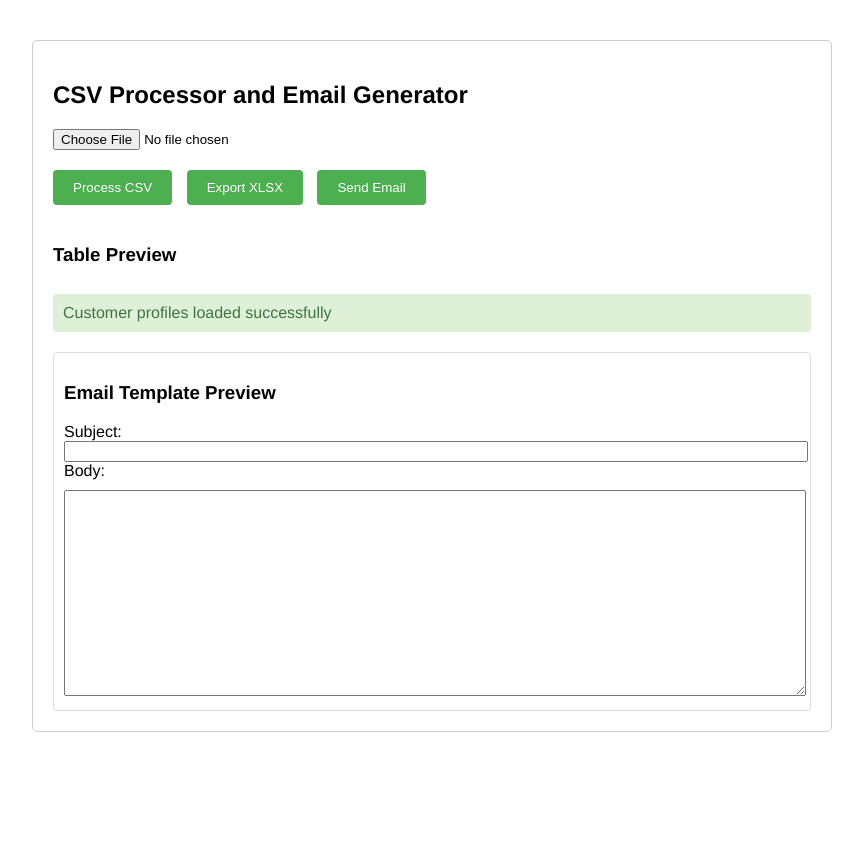
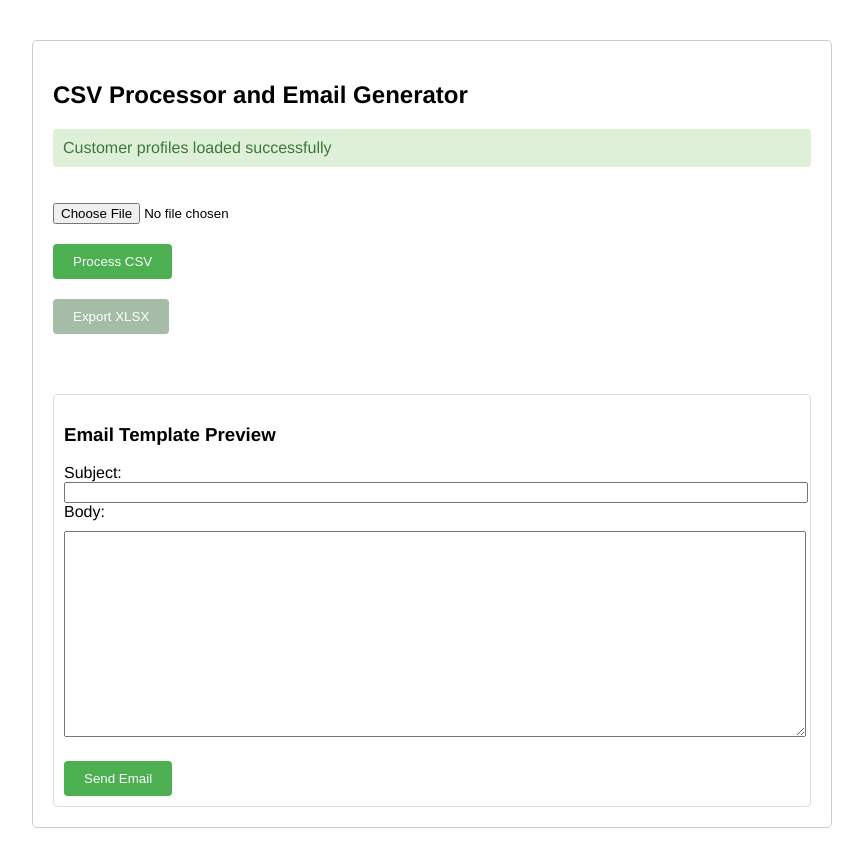
Before and after one commit to KhayyomR/csvprocessor, a plain HTML site: page index.html in a window 1280 px wide. Shown: the whole page, without its empty margins (208-1071 px from the left). Before the commit the page ends 800 px from the top, so only its background shows below. Drawn offline with nearby package versions, Linux system fonts and the light colour scheme.

Commit message:
Update index.html

```diff
--- a/index.html
+++ b/index.html
@@ -33,13 +33,17 @@
       button:hover {
         background-color: #45a049;
       }
+      button:disabled {
+        background-color: #a5bca6;
+        color: white;
+      }
       #emailTemplate {
         width: 100%;
         height: 200px;
         margin-top: 10px;
       }
       .preview {
-        margin-top: 20px;
+        margin-top: 60px;
         padding: 10px;
         border: 1px solid #ddd;
         border-radius: 4px;
@@ -60,6 +64,7 @@
       #tablePreview {
         margin-top: 20px;
         overflow-x: auto;
+        display: none; /* Hide table preview by default */
       }
       table {
         border-collapse: collapse;
@@ -79,21 +84,24 @@
   <body>
     <div class="container">
       <h2>CSV Processor and Email Generator</h2>
-
+      <div id="status"></div>
+      <br /><br />
       <div>
         <input type="file" id="csvFile" accept=".csv" />
         <div class="button-group">
           <button onclick="processCSV()">Process CSV</button>
-          <button onclick="exportXLSX()">Export XLSX</button>
-          <button onclick="sendEmail()">Send Email</button>
         </div>
+
         <div id="tablePreview">
           <h3>Table Preview</h3>
           <table id="previewTable"></table>
         </div>
+        <div class="button-group">
+          <button id="exportButton" onclick="exportXLSX()" disabled>
+            Export XLSX
+          </button>
+        </div>
       </div>
-
-      <div id="status"></div>
 
       <div class="preview">
         <h3>Email Template Preview</h3>
@@ -104,6 +112,9 @@
         <div>
           <label>Body:</label>
           <textarea id="emailTemplate"></textarea>
+        </div>
+        <div class="button-group">
+          <button onclick="sendEmail()">Send Email</button>
         </div>
       </div>
     </div>
@@ -251,6 +262,10 @@
                 // Update table preview
                 updateTablePreview();
 
+                // Show table preview and enable export button
+                document.getElementById("tablePreview").style.display = "block";
+                document.getElementById("exportButton").disabled = false;
+
                 showStatus("CSV processed successfully", "success");
               } catch (error) {
                 showStatus("Error processing CSV: " + error.message, "error");
```
